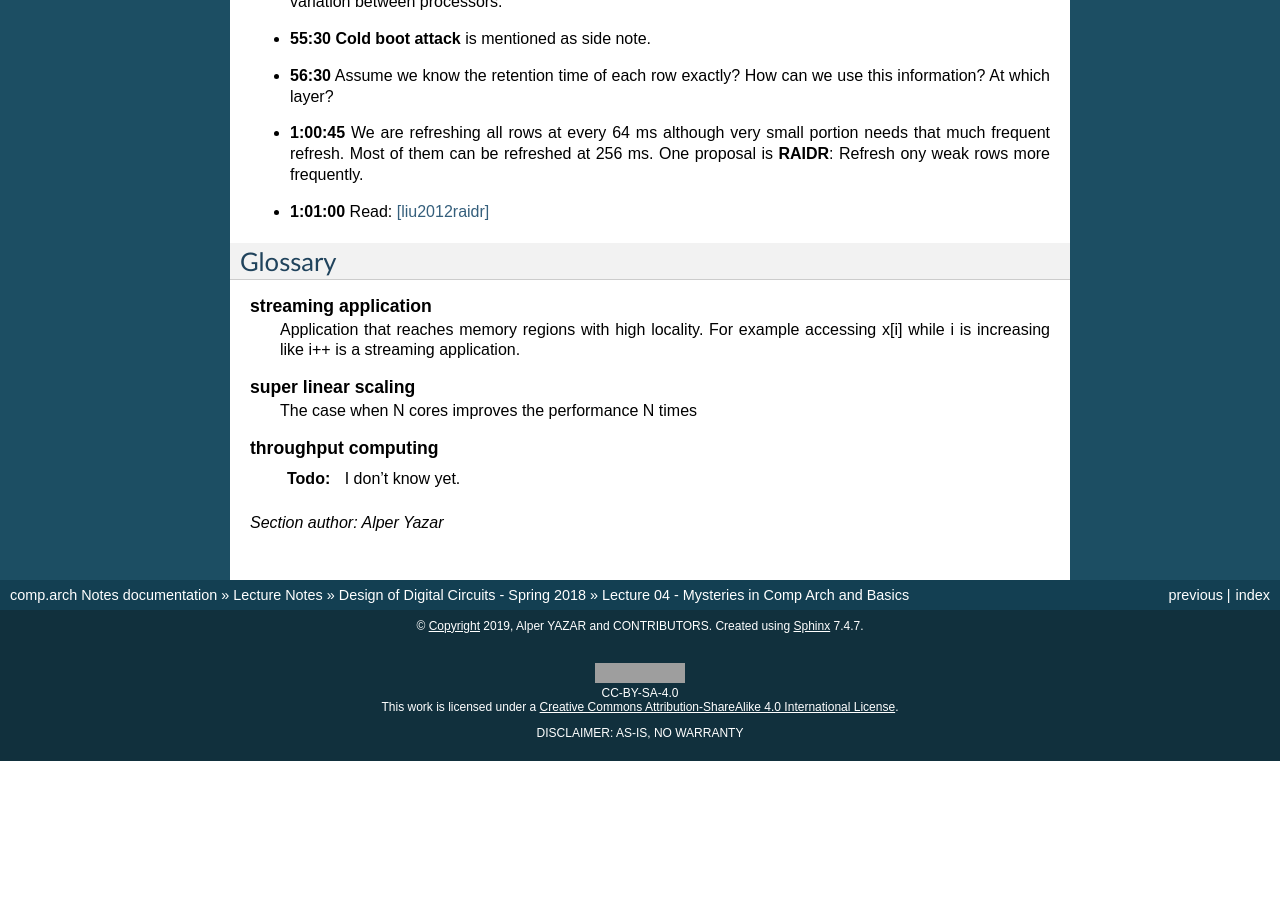
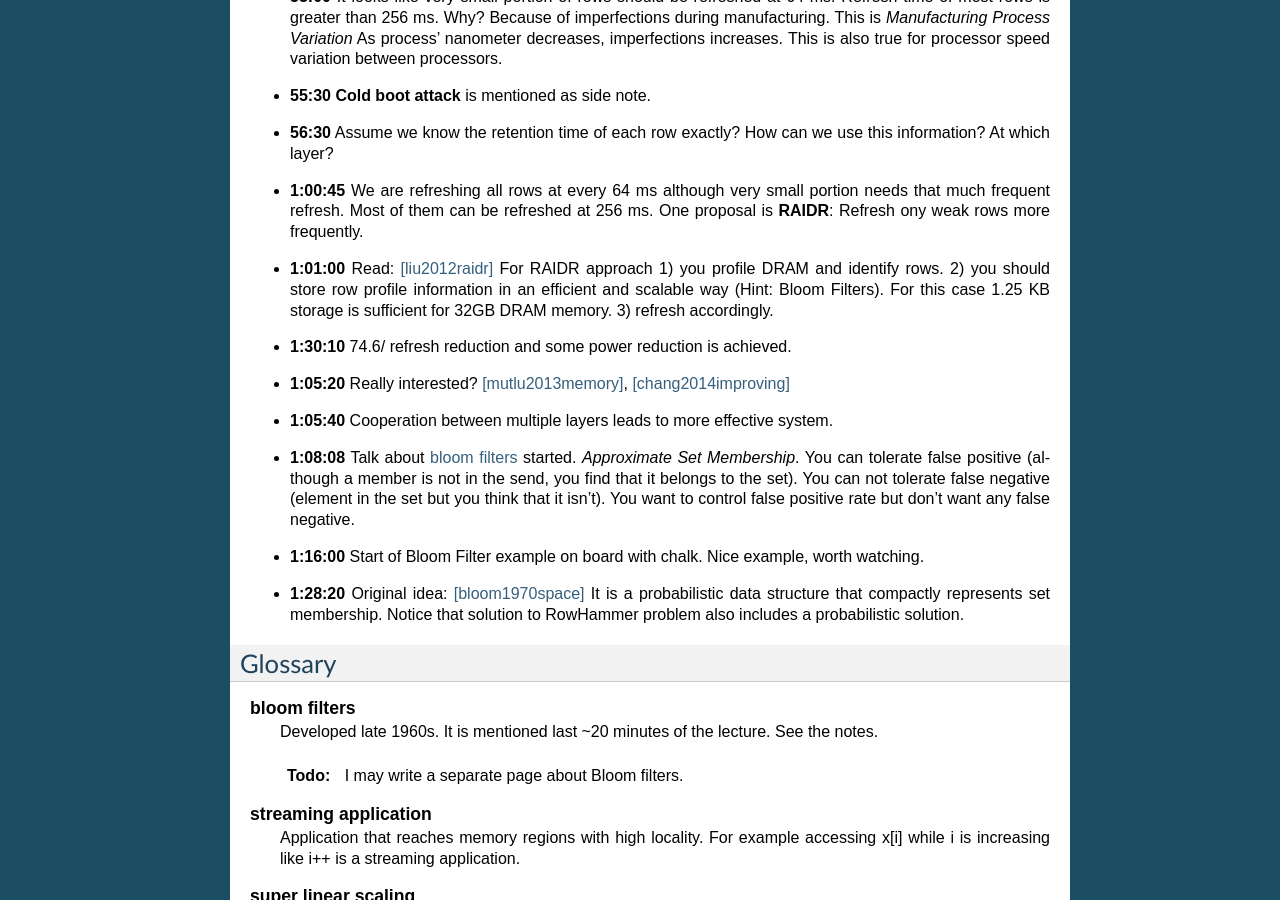
Before and after one commit to alperyazar/comp.arch-notes, a Sphinx documentation site: the page built from docs/lectures/dodd-s18-mutlu/lec04.rst, in a window 1280 px wide and 900 px high, scrolled down 3838 px. Built offline with Sphinx 7.4.7, drawn with Linux system fonts in a browser that asks for light colours; before the commit the page ends 4599 px from its top, so only the background shows below that; some of the changed text lies outside the part shown; grey boxes are pictures that could not be loaded.

Commit message:
lec04 completed

```diff
--- a/docs/lectures/dodd-s18-mutlu/lec04.rst
+++ b/docs/lectures/dodd-s18-mutlu/lec04.rst
@@ -24,7 +20,11 @@ Reading
 * [mutlu2008parallelism]_
 * [muralidhara2011reducing]_
 * [liu2012raidr]_
-
+* [mutlu2013memory]_
+* [chang2014improving]_
+* [bloom1970space]_
+* [zuravleff1997controller]_ (Couldn't notice during lecture, I added as
+  reference since it is stated on course page)
 
 Reading Notes
 ^^^^^^^^^^^^^
@@ -150,27 +150,49 @@ Lecture Minutes
 * **51:15** Do we have to refresh every row every 64 ms? What if all memory
   isn't allocated? Today, this information from OS (page table) doesn't get
   into the memory controller.
-
 * **53:00** It looks like very small portion of rows should be refreshed
   at 64 ms. Refresh time of most rows is greater than 256 ms. Why? Because of
   imperfections during manufacturing. This is *Manufacturing Process Variation*
   As process' nanometer decreases, imperfections increases. This is also true
   for processor speed variation between processors.
-
 * **55:30** **Cold boot attack** is mentioned as side note.
-
 * **56:30** Assume we know the retention time of each row exactly? How can we
   use this information? At which layer?
-
 * **1:00:45** We are refreshing all rows at every 64 ms although very small
   portion needs that much frequent refresh. Most of them can be refreshed at
   256 ms. One proposal is **RAIDR**: Refresh ony weak rows more frequently.
-* **1:01:00** Read: [liu2012raidr]_
+* **1:01:00** Read: [liu2012raidr]_ For RAIDR approach 1) you profile DRAM and
+  identify rows. 2) you should store row profile information in an efficient
+  and scalable way (Hint: Bloom Filters). For this case 1.25 KB storage is
+  sufficient for 32GB DRAM memory. 3) refresh accordingly.
+* **1:30:10** 74.6/ refresh reduction and some power reduction is achieved.
+* **1:05:20** Really interested? [mutlu2013memory]_, [chang2014improving]_
+* **1:05:40** Cooperation between multiple layers leads to more effective
+  system.
+* **1:08:08** Talk about :term:`bloom filters` started. *Approximate Set
+  Membership*. You can tolerate false positive (although a member is not in the
+  send, you find that it belongs to the set). You can not tolerate false
+  negative (element in the set but you think that it isn't). You want to
+  control false positive rate but don't want any false negative.
+* **1:16:00** Start of Bloom Filter example on board with chalk. Nice example,
+  worth watching.
+* **1:28:20** Original idea: [bloom1970space]_ It is a probabilistic data
+  structure that compactly represents set membership. Notice that solution to
+  RowHammer problem also includes a probabilistic solution.
 
 Glossary
 --------
 
 .. glossary::
+
+    bloom filters
+
+        Developed late 1960s. It is mentioned last ~20 minutes of the lecture.
+        See the notes.
+
+        .. todo::
+
+            I may write a separate page about Bloom filters.
 
     streaming application
         Application that reaches memory regions with high locality. For example
```
Also changed, not shown: other parts of docs/lectures/dodd-s18-mutlu/lec04.rst (+0 -4 lines), docs/bibliography.rst (+8 -0 lines).
